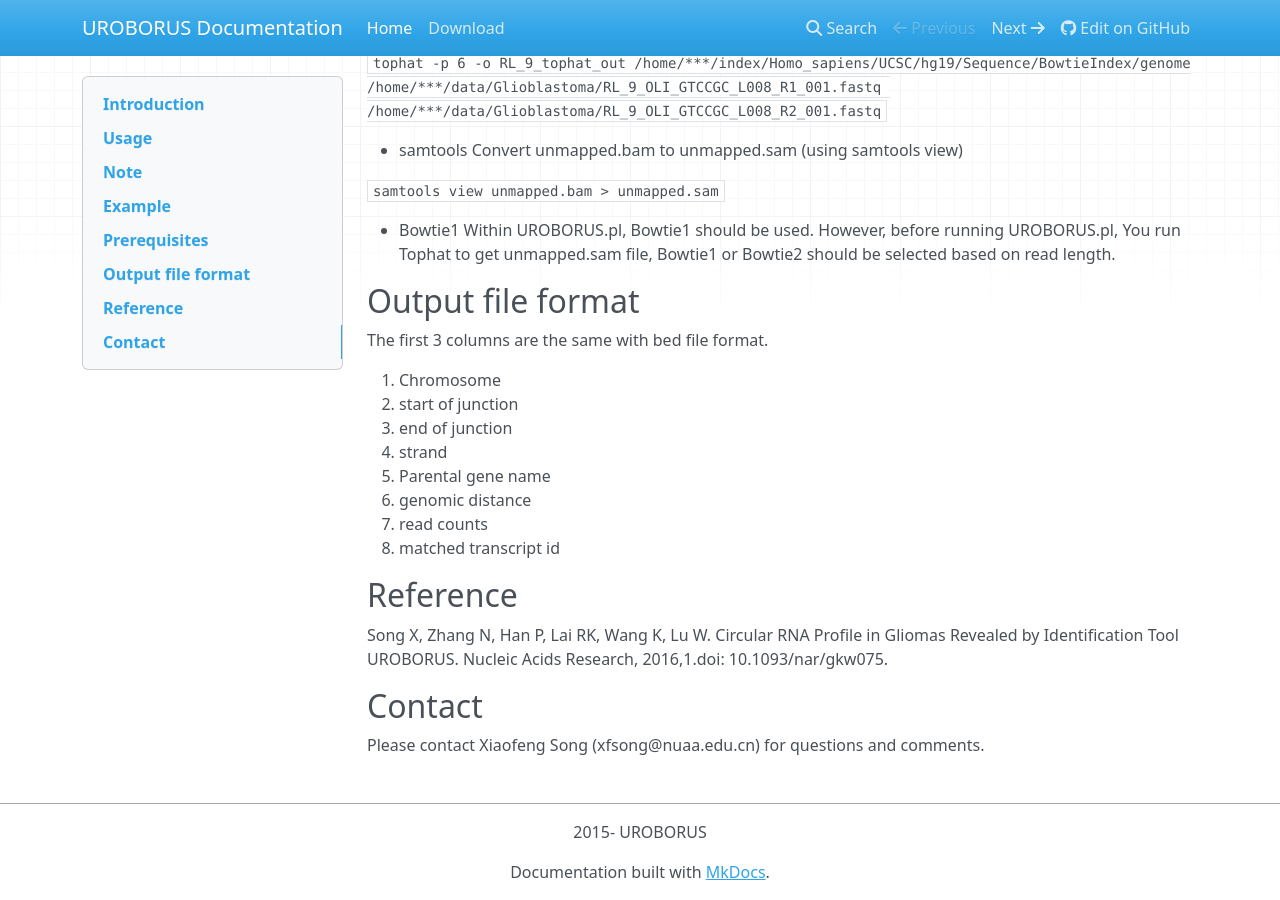
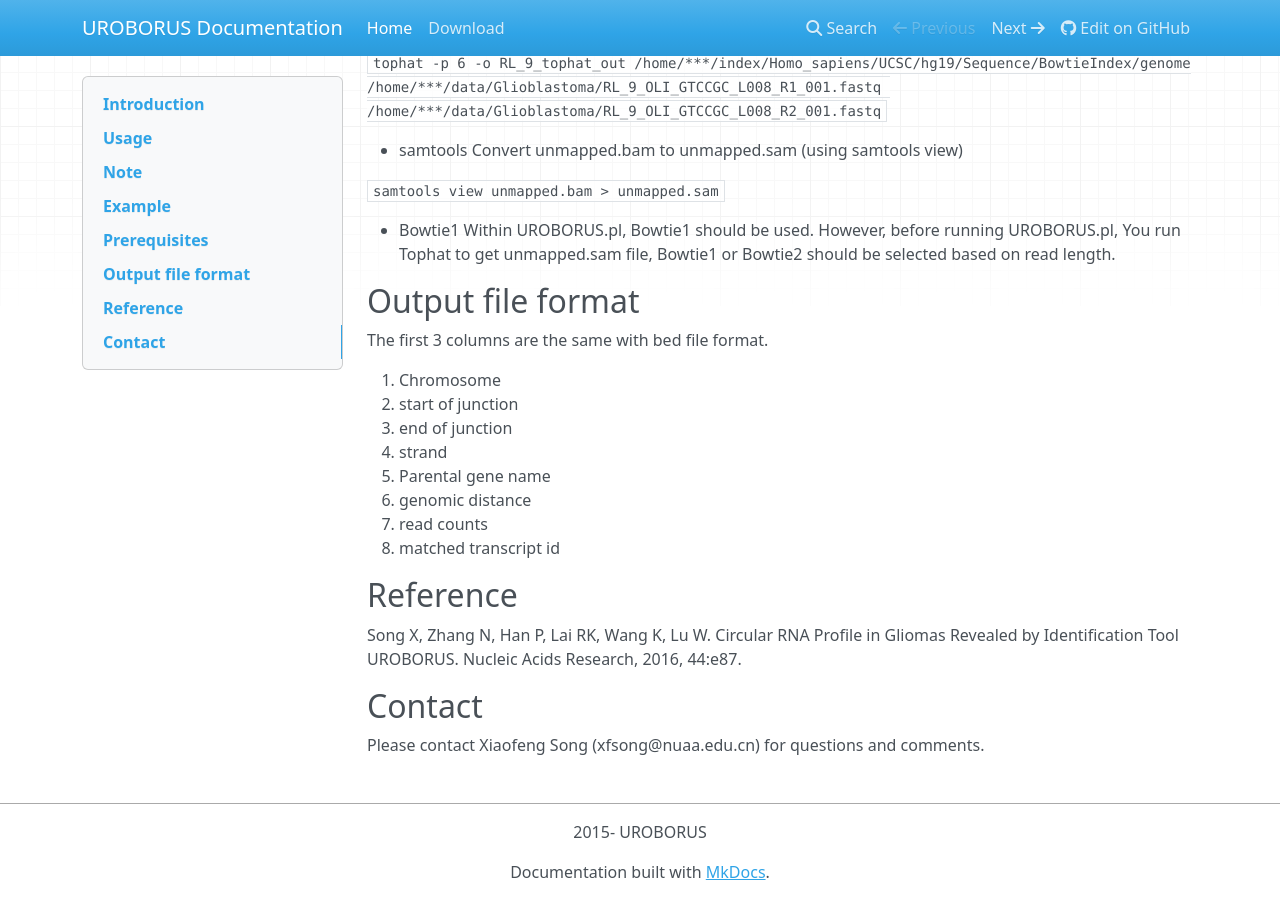
Before and after one commit to WGLab/UROBORUS, an MkDocs documentation site: the page built from docs/index.md, in a window 1280 px wide and 900 px high, scrolled down 882 px. Built offline with MkDocs 1.6.1, drawn with Linux system fonts in a browser that asks for light colours; nearby versions of some CDN libraries; old or Windows-style settings are respelled for this version of MkDocs.

Commit message:
Update index.md

```diff
--- a/docs/index.md
+++ b/docs/index.md
@@ -65,7 +65,7 @@ The first 3 columns are the same with bed file format.
 
 ## Reference
 
-Song X, Zhang N, Han P, Lai RK, Wang K, Lu W. Circular RNA Profile in Gliomas Revealed by Identification Tool UROBORUS. Nucleic Acids Research, 2016,1.doi: 10.1093/nar/gkw075.
+Song X, Zhang N, Han P, Lai RK, Wang K, Lu W. Circular RNA Profile in Gliomas Revealed by Identification Tool UROBORUS. Nucleic Acids Research, 2016, 44:e87.
 
 ## Contact
 
```
